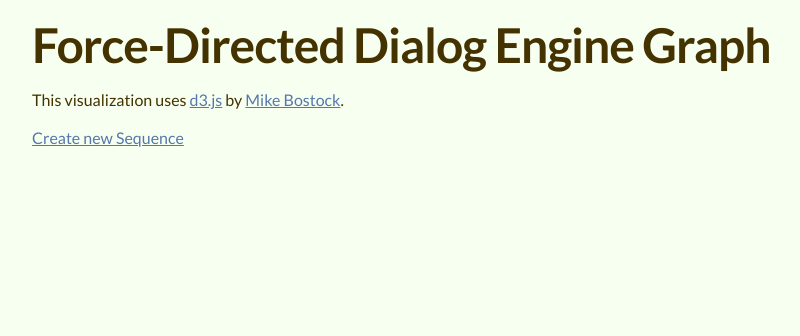
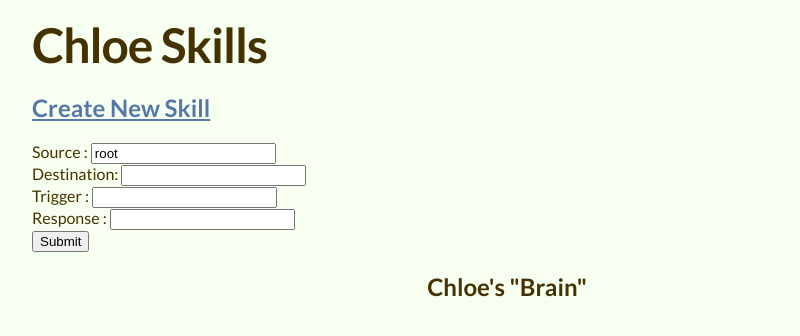
Before and after one commit to aira/aichat, a Django app: template src/aichat/chatapp/templates/chatapp/index.html in a window 1280 px wide. Shown: the top 336 px of the page, without its empty margins (133-933 px from the left). Run offline with Django 3.2, Linux system fonts and the light colour scheme; the template is opened without the code that fills it, so the values that code supplies are empty; parts of the project's set-up code (start-up, migrations or seed data) failed here and were passed over; some libraries are stand-ins or nearby versions; some web fonts are replaced.

Commit message:
better home page

```diff
--- a/src/aichat/chatapp/templates/chatapp/index.html
+++ b/src/aichat/chatapp/templates/chatapp/index.html
@@ -7,24 +7,11 @@
 <html class="dialog">
 <head>
 	<meta charset="utf-8">
-	<title>Force-Directed Dialog Engine Graph</title>
+	<title>Chloe Skills</title>
 	<link rel="stylesheet" type="text/css" href="//fonts.googleapis.com/css?family=Droid+Serif|Droid+Serif:b|Droid+Serif:i|Lato|Lato:b|Lato:i">
 	<!-- <link rel="stylesheet" type="text/css" href="force.css"> -->
 	<link rel="stylesheet" type="text/css" href="{% static 'chatapp/force.css' %}" />
-
-	<style type="text/css">
-	    circle.node {
-	      cursor: pointer;
-	      stroke: #000;
-	      stroke-width: .5px;
-	    }
-
-	    line.link {
-	      fill: none;
-	      stroke: #9ecae1;
-	      stroke-width: 1.5px;
-	    }
-	</style>
+	<link rel="stylesheet" type="text/css" href="{% static 'chatapp/style.css' %}" />
 	<!-- <script type="text/javascript" src="https://d3js.org/d3.v3.min.js"></script> -->
 	<!-- <script type="text/javascript" src="//cdnjs.cloudflare.com/ajax/libs/d3/3.5.3/d3.min.js"></script> -->
 	<script type="text/javascript" src="http://cdnjs.cloudflare.com/ajax/libs/underscore.js/1.7.0/underscore-min.js"></script>
@@ -33,12 +20,23 @@
 </head>
 <body>
 
-	<h1>Force-Directed Dialog Engine Graph</h1>
+	<h1>Chloe Skills</h1>
 
-	<div class="d3graph"></div>
+	<h2><a href="{% url 'chatapp:create'%}">Create New Skill</a></h2>
+	{% if error_message %}<p><strong>{{ error_message }}</strong></p>{% endif %}
 
-	<p>This visualization uses <a href="//d3js.org/">d3.js</a> by <a href="//bost.ocks.org/">Mike Bostock</a>.
-	<p> <a href="{% url 'chatapp:create'%}">Create new Sequence</a></p>
+	<form action="{% url 'chatapp:save' %}" method="post">
+		{% csrf_token %}
+  		Source	   : <input type="text" name="Source" value="root" rows=1 cols=64><br>
+  		Destination: <input type="text" name="Dest" value="" rows=1 cols=64><br>
+  		Trigger	   : <input type="textarea" name="Trigger" value="" rows=6 cols=128><br>
+  		Response   : <input type="textarea" name="Response" value="" rows=6 cols=128><br>
+  		<input type="submit" value="Submit">
+	</form>
+
+	<center><h2>Chloe's "Brain"</h2></center>
+
+	<div class="d3graph" id="chloedialoggraph" alt="Force-directed graph of the states and state transitions for each dialog element (command action pair) that Chloe understands."></div>
 
 	<script>
 	var graph;
--- a/src/aichat/chatsite/urls.py
+++ b/src/aichat/chatsite/urls.py
@@ -19,6 +19,5 @@ from django.urls import include, path
 app_name = 'chatsite'
 urlpatterns = [
     path('', include('aichat.chatapp.urls')),
-    path('aichat/', include('aichat.chatapp.urls')),
     path('admin/', admin.site.urls),
 ]
```
